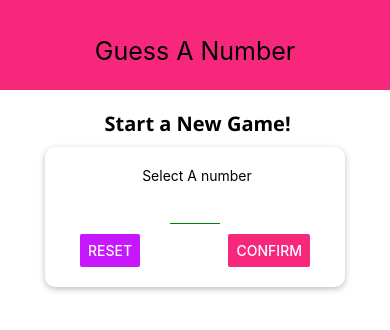
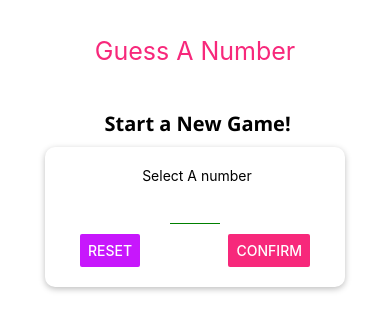
Before and after one commit to knitron07/guess_the_number, a React Native app: screen / in a window 390 px wide. Shown: the top 330 px of the page. Built offline with nearby package versions, Linux system fonts and the light colour scheme.

Commit message:
add responsiveness and user screen adaptiveness complete

```diff
--- a/App.js
+++ b/App.js
@@ -1,5 +1,5 @@
 import React, { useState } from 'react';
-import { StyleSheet, View } from 'react-native';
+import { StyleSheet, View, SafeAreaView } from 'react-native';
 import Header from './components/Header';
 import GameScreen from './screens/GameScreen';
 import StartGameScreen from './screens/StartGameScreen';
@@ -66,10 +66,10 @@ export default function App() {
   }
 
   return (
-    <View style={styles.screen}>
+    <SafeAreaView style={styles.screen}>
       <Header title="Guess A Number" />
       {content}
-    </View>
+    </SafeAreaView>
   );
 }
 
--- a/components/Header.js
+++ b/components/Header.js
@@ -1,5 +1,5 @@
 import React from 'react';
-import { StyleSheet, Text, View } from 'react-native';
+import { StyleSheet, Text, View, Platform } from 'react-native';
 import Colors from '../constants/Colors';
 const Header = (props) => {
   return (
@@ -16,11 +16,13 @@ const styles = StyleSheet.create({
     width: '100%',
     height: 90,
     paddingTop: 36,
-    backgroundColor: Colors.primary,
+    backgroundColor: Platform.OS === 'android' ? Colors.primary : 'white',
+    borderBottomColor: Platform.OS === 'ios' ? 'grey' : 'white',
+    borderBottomWidth: Platform.OS === 'ios' ? 2 : 0,
     alignItems: 'center',
   },
   headerTitle: {
-    color: 'black',
+    color: Platform.OS === 'android' ? 'white' : Colors.primary,
     fontSize: 25,
   },
 });
```
